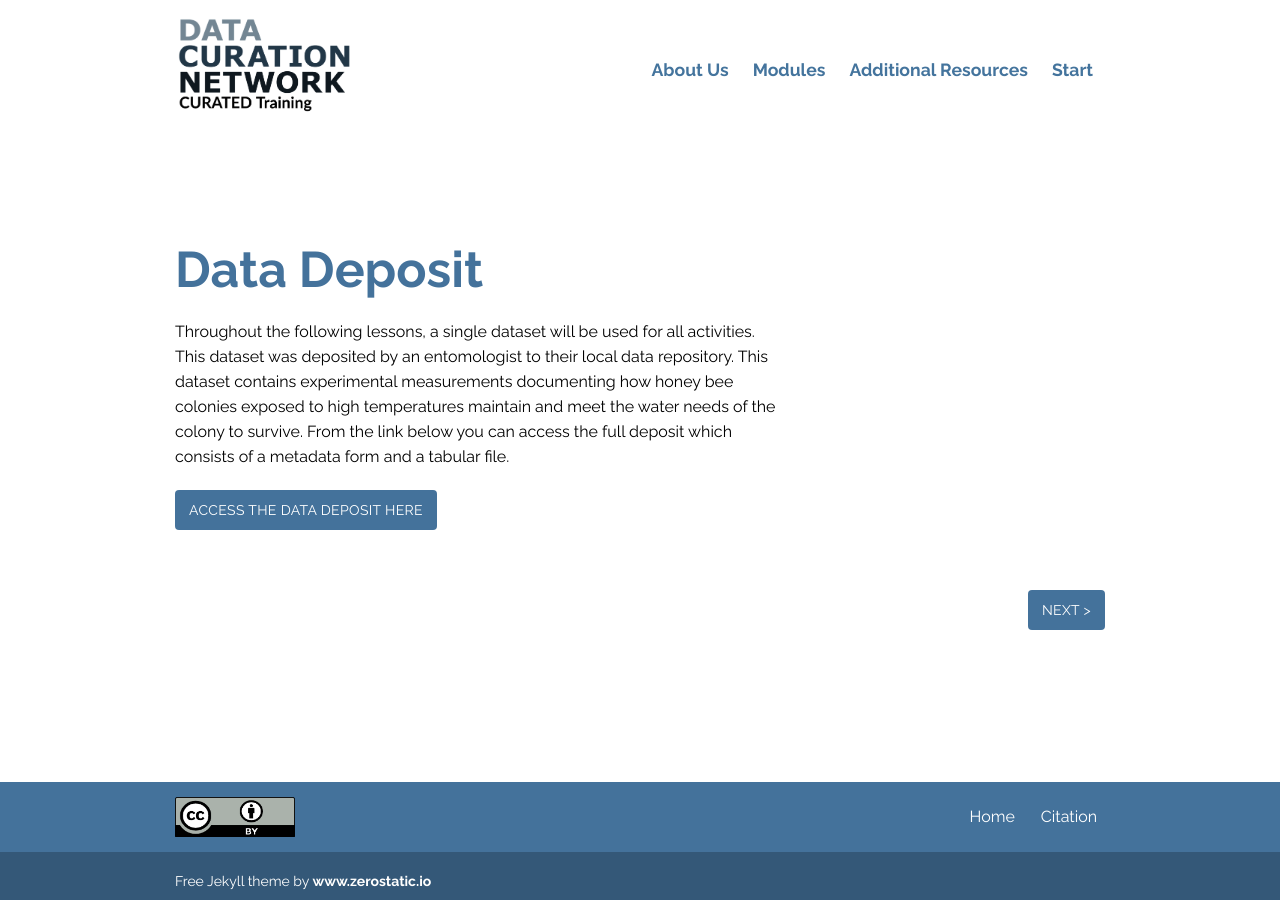
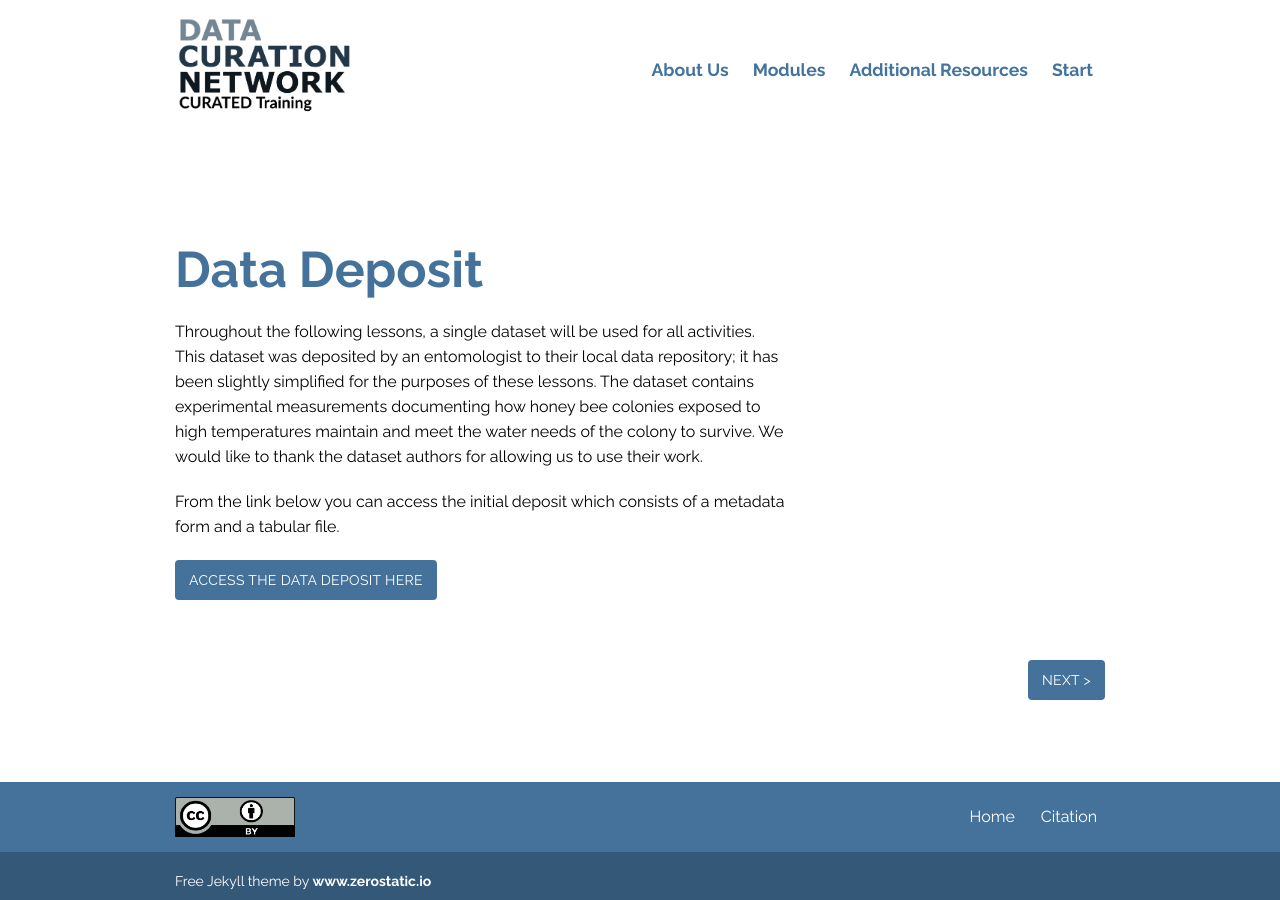
Before and after one commit to DataCurationNetwork/CURATED, a Jekyll site: the page built from data.md, in a window 1280 px wide. Built offline with Jekyll 4.4.1, drawn with Linux system fonts in a browser that asks for light colours.

Commit message:
Changed data deposit language

```diff
--- a/data.md
+++ b/data.md
@@ -4,4 +4,6 @@ layout: data
 permalink: "/data/"
 ---
 
-Throughout the following lessons, a single dataset will be used for all activities. This dataset was deposited by an entomologist to their local data repository. This dataset contains experimental measurements documenting how honey bee colonies exposed to high temperatures maintain and meet the water needs of the colony to survive. From the link below you can access the full deposit which consists of a metadata form and a tabular file.
+Throughout the following lessons, a single dataset will be used for all activities. This dataset was deposited by an entomologist to their local data repository; it has been slightly simplified for the purposes of these lessons. The dataset contains experimental measurements documenting how honey bee colonies exposed to high temperatures maintain and meet the water needs of the colony to survive. We would like to thank the dataset authors for allowing us to use their work.
+
+From the link below you can access the initial deposit which consists of a metadata form and a tabular file.
```
